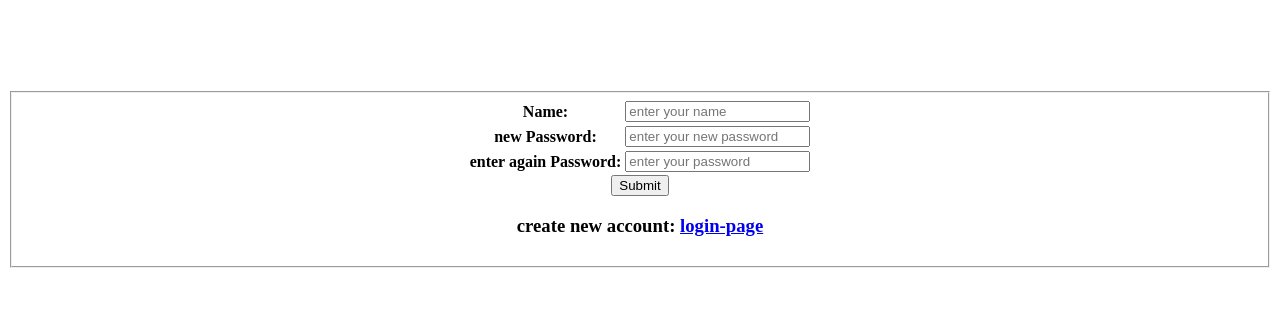
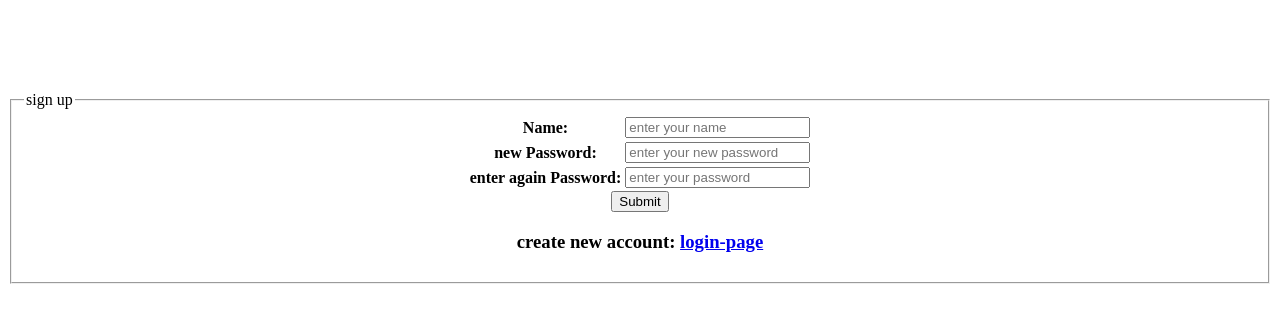
Before and after one commit to kowshikganesh-star/Html-project, a plain HTML site: page sign-up.html in a window 1280 px wide. Shown: the part 61-384 px from the top of the page. Drawn offline with Linux system fonts and the light colour scheme.

```diff
--- a/sign-up.html
+++ b/sign-up.html
@@ -10,7 +10,7 @@
         <br><br><br><br>
         <form>
     <fieldset>
-
+        <legend >sign up</legend>
             <table>
                 <tr>
                     <th> <label for="Name">Name:</label></th>
```
